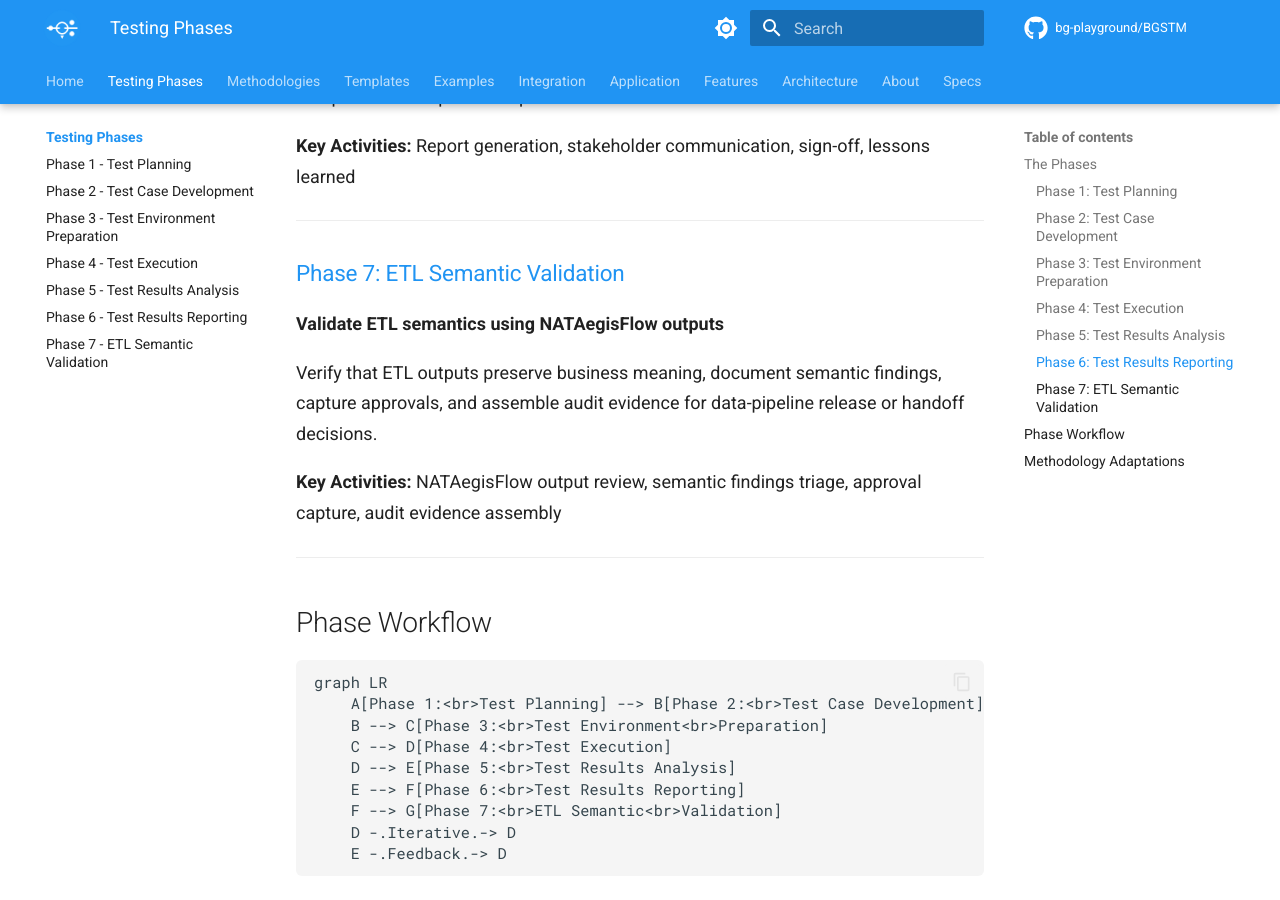
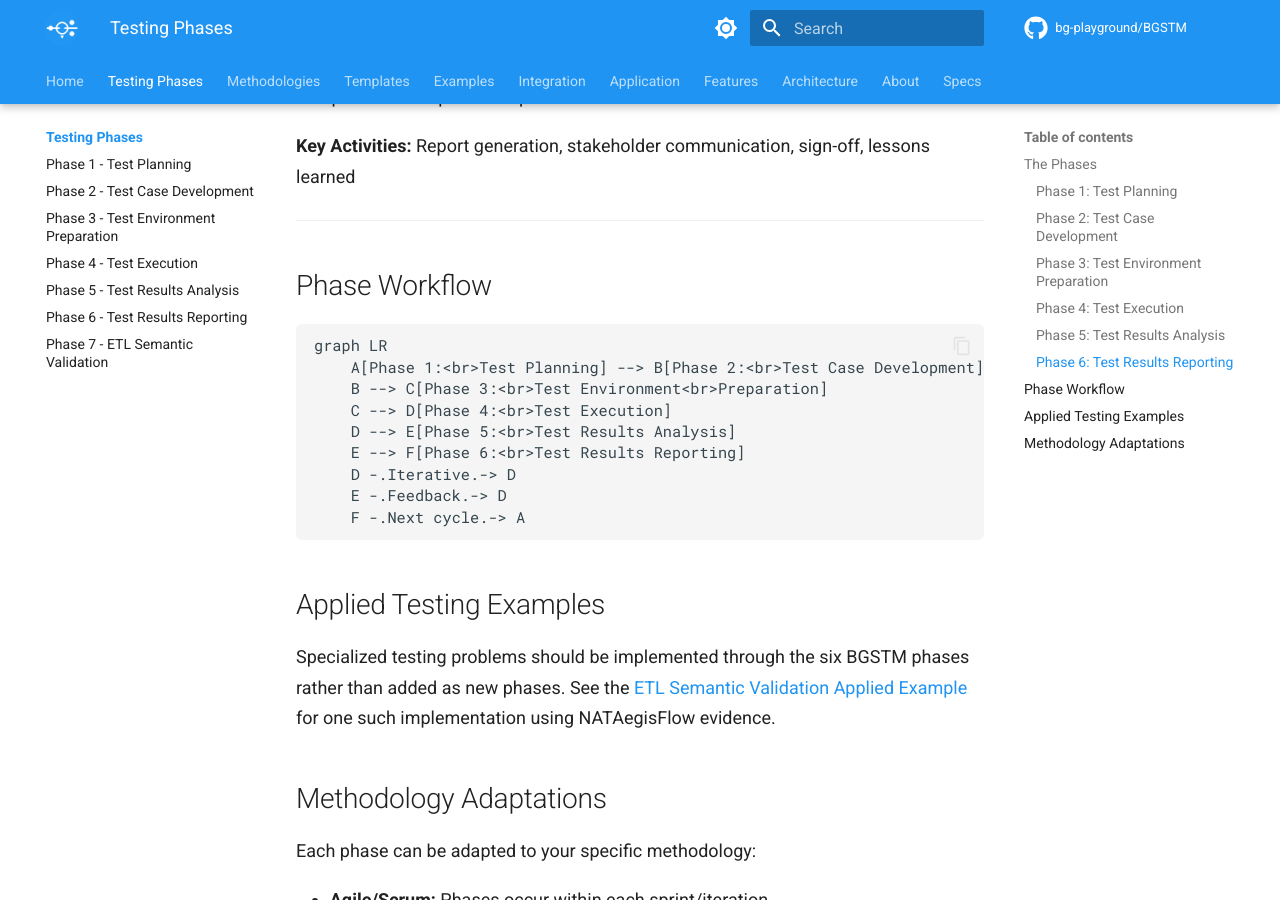
Before and after one commit to bg-playground/BGSTM, an MkDocs documentation site: the page built from docs/phases/index.md, in a window 1280 px wide and 900 px high, scrolled down 2017 px. Built offline with MkDocs 1.6.1 and Material for MkDocs 9.7.7, drawn with Linux system fonts in a browser that asks for light colours; comment, search, counter and statistics services are not loaded; some of the changed text lies outside the part shown.

Commit message:
docs: restore six-phase workflow diagram

````diff
--- a/docs/phases/index.md
+++ b/docs/phases/index.md
@@ -1,6 +1,6 @@
 # Testing Phases
 
-BGSTM defines six core phases that structure the software testing process from initial planning through final reporting, plus an ETL semantic validation phase for data-pipeline initiatives that require NATAegisFlow evidence. Each phase builds upon the previous one, creating a comprehensive testing workflow.
+BGSTM defines six core phases that structure the software testing process from initial planning through final reporting. Each phase builds upon the previous one, creating a comprehensive testing workflow that can be adapted to different delivery methodologies and specialized testing contexts.
 
 ## The Phases
 
@@ -58,15 +58,6 @@ Communicate test findings, analysis, and recommendations to stakeholders through
 
 ---
 
-### [Phase 7: ETL Semantic Validation](07-etl-semantic-validation.md)
-**Validate ETL semantics using NATAegisFlow outputs**
-
-Verify that ETL outputs preserve business meaning, document semantic findings, capture approvals, and assemble audit evidence for data-pipeline release or handoff decisions.
-
-**Key Activities:** NATAegisFlow output review, semantic findings triage, approval capture, audit evidence assembly
-
----
-
 ## Phase Workflow
 
 ```mermaid
@@ -76,10 +67,14 @@ graph LR
     C --> D[Phase 4:<br>Test Execution]
     D --> E[Phase 5:<br>Test Results Analysis]
     E --> F[Phase 6:<br>Test Results Reporting]
-    F --> G[Phase 7:<br>ETL Semantic<br>Validation]
     D -.Iterative.-> D
     E -.Feedback.-> D
+    F -.Next cycle.-> A
 ```
+
+## Applied Testing Examples
+
+Specialized testing problems should be implemented through the six BGSTM phases rather than added as new phases. See the [ETL Semantic Validation Applied Example](../examples/etl-semantic-validation-example.md) for one such implementation using NATAegisFlow evidence.
 
 ## Methodology Adaptations
 
````
